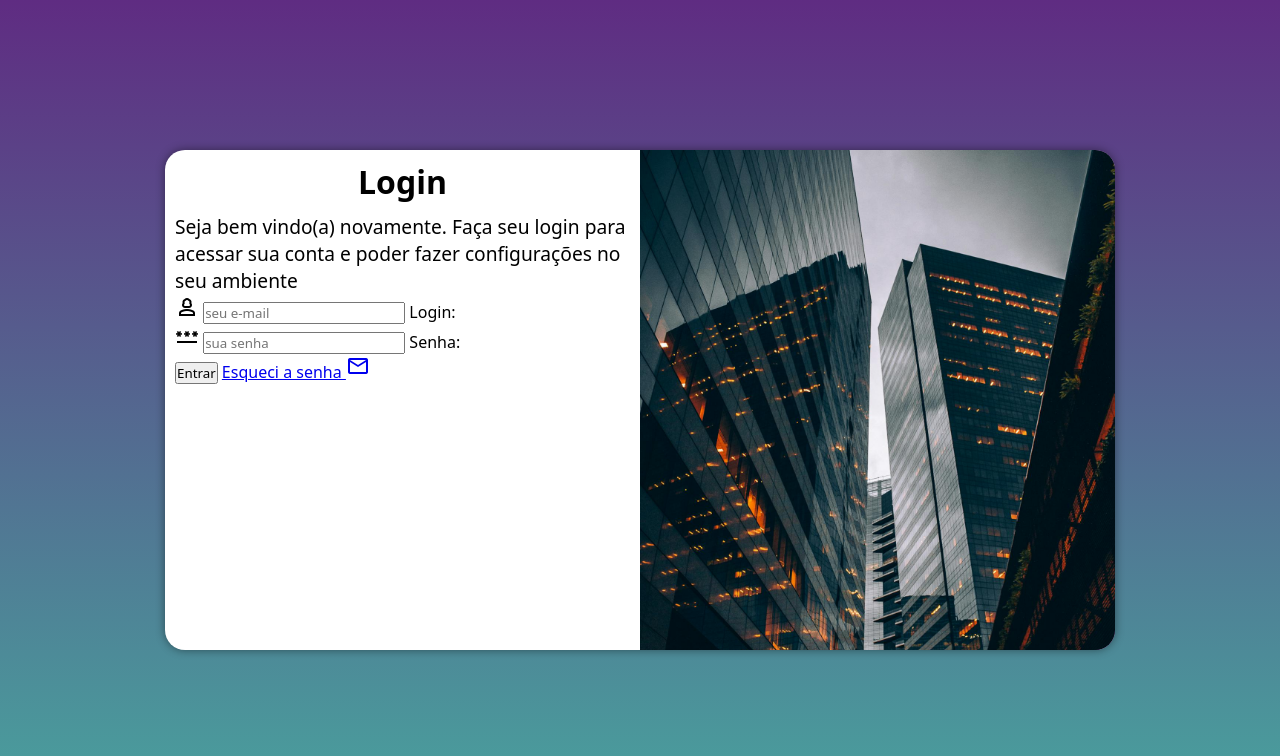
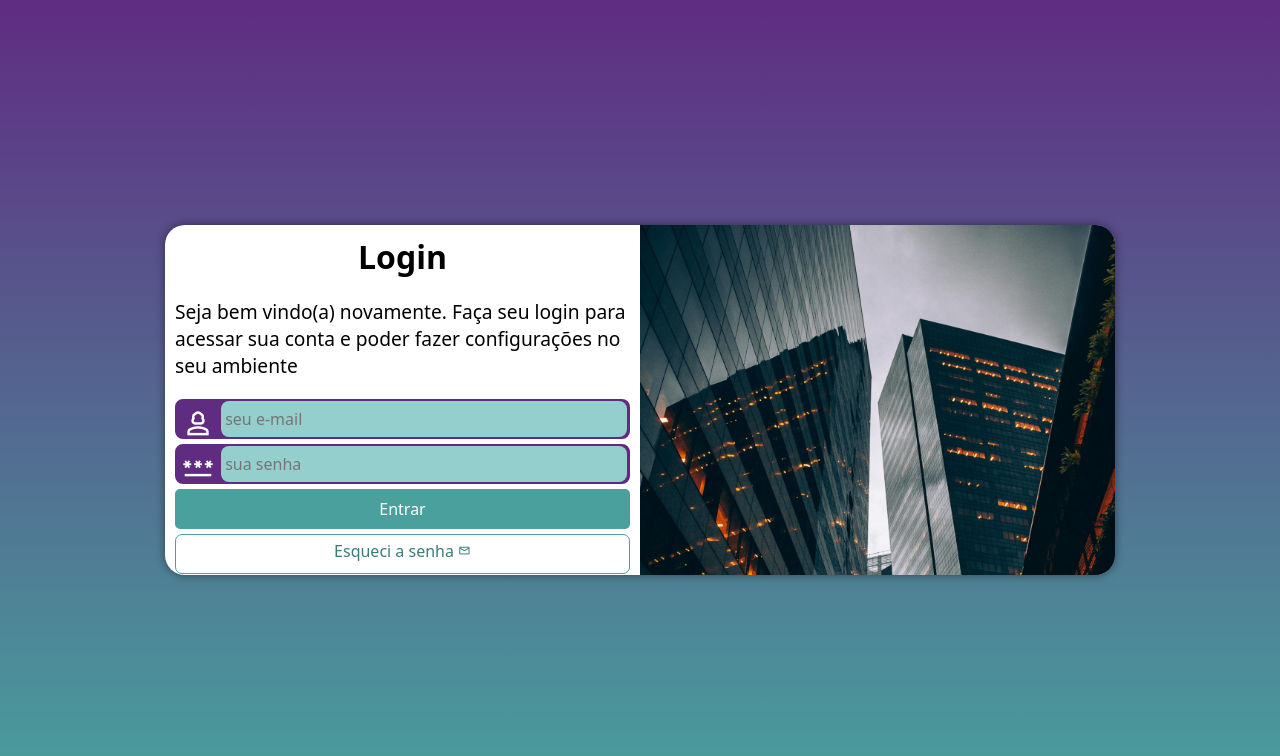
Before and after one commit to Bbrunrs/Projeto-login, a plain HTML site: page index.html in a window 1280 px wide. Drawn offline with nearby package versions, Linux system fonts and the light colour scheme.

Commit message:
Finaliando projeto login

```diff
--- a/estilos/media-query.css
+++ b/estilos/media-query.css
@@ -17,6 +17,7 @@ Grandes telas acima de 1200px
 
     section#login{
         width: 80vw;
+        height: 290px;
     }
 
     section#login > div#imagem{
@@ -38,6 +39,7 @@ Grandes telas acima de 1200px
 
     section#login{
         width: 950px;
+        height: 350px;
     }
 
     section#login > div#imagem{
@@ -57,5 +59,6 @@ Grandes telas acima de 1200px
 
     div#formulario > p{
         font-size: 1.2em;
+        margin: 20px 0px;
     }
 }
--- a/estilos/style.css
+++ b/estilos/style.css
@@ -35,7 +35,7 @@ section#login{
 
     background-color: white;
     width: 250px;
-    height: 500px;
+    height: 515px;
     border-radius: 20px;
     box-shadow: 0px 0px 10px rgba(0, 0, 0, 0.445);
 
@@ -62,3 +62,83 @@ div#formulario > h1{
 div#formulario > p{
     font-size: 0.8em;
 }
+
+form > div.campo{
+    background-color: #5f2c82;
+    display: block;
+    width: 100%;
+    height: 40px;
+    border: 2px solid #5f2c82;
+    border-radius: 8px;
+    margin: 5px 0px;
+
+}
+
+div.campo > label{
+    display: none;
+}
+
+div.campo > span{
+    color: white;
+   /* background-color: black;*/
+    font-size: 2em;
+    width: 40px;
+    padding: 5px;
+}
+
+div.campo > input{
+    background-color: #94cfcd;
+    font-size: 1em;
+    width: calc(100% - 45px);
+
+    height: 100%;
+    transform: translateY(-13px);
+    border: 0px;
+    border-radius: 8px;
+    padding: 4px;
+
+}
+
+div.campo > input:focus-within{
+    background-color: white;
+    border: none;
+}
+
+form > input[type=submit]{
+    display: block;
+    font-size: 1em;
+    width: 100%;
+    height: 40px;
+    background-color: #49a09d;
+    color: white;
+    border: none;
+    border-radius: 5px;
+    cursor: pointer;
+}
+
+form > input[type=submit]:hover{
+    background-color: #397c7a;
+}
+
+form > a.botao{
+    display: block;
+    text-align: center;
+    font-size: 1em;
+    width: 100%;
+    height: 40px;
+    padding-top: 5px;
+    margin-top: 5px;
+    background-color: #ffffff;
+    color: #397c7a;
+    border: 1px solid #49a09d;
+    border-radius: 7px;
+    text-decoration: none;
+}
+
+form > a.botao:hover{
+    background-color: #6cd3cf;
+}
+
+form > a.botao > span{
+    font-size: 0.8em;
+}
--- a/index.html
+++ b/index.html
@@ -36,7 +36,7 @@
                     </div>
 
                     <input type="submit" value="Entrar">
-                    <a href="esqueci.html">Esqueci a senha
+                    <a href="esqueci.html" class="botao">Esqueci a senha
                         <span class="material-symbols-outlined">mail</span>
                     </a>
                 </form>
```
